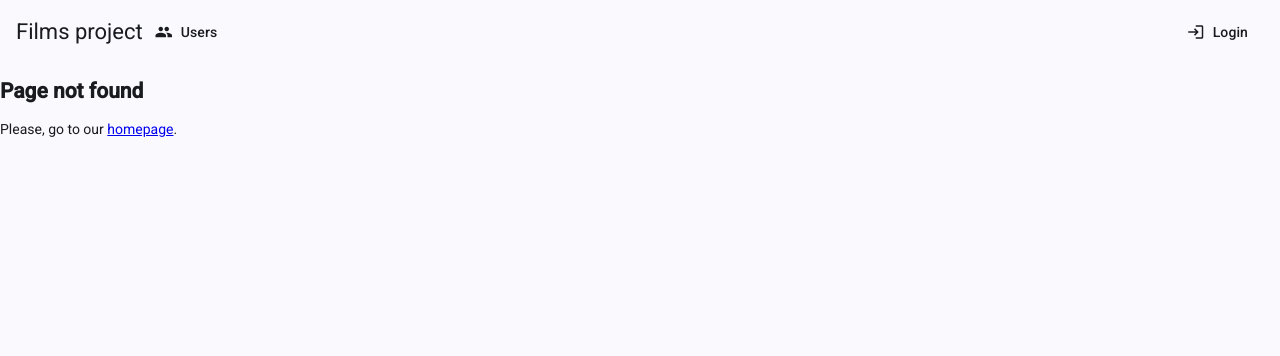
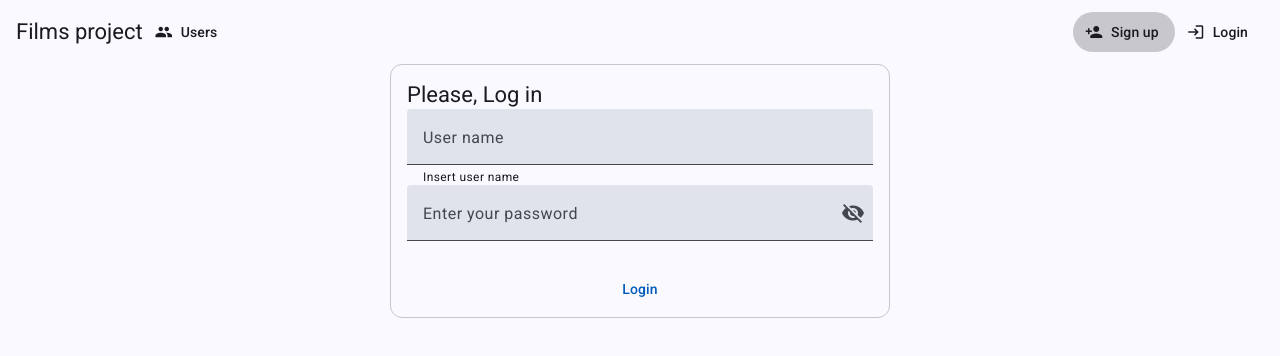
Before and after one commit to Dexawiz/MWT---films, an Angular app: page /register in a window 1280 px wide. Before the commit this address had no page. Shown: the top 356 px of the page. Built offline with nearby package versions, Linux system fonts and the light colour scheme.

Commit message:
register komponent prva verzia

```diff
--- a/src/app/app.routes.ts
+++ b/src/app/app.routes.ts
@@ -2,10 +2,12 @@ import { Routes } from '@angular/router';
 import { UsersTable } from '../pages/users-table/users-table';
 import { Login } from '../pages/login/login';
 import { PageNotFound } from '../pages/page-not-found/page-not-found';
+import { Register } from '../pages/register/register';
 
 export const routes: Routes = [
   {path: 'users', component: UsersTable},
   {path: 'login', component: Login},
+  {path: 'register', component: Register},
   {path: '', redirectTo:'/login', pathMatch: 'full'},
   {path: '**', component: PageNotFound}
 ];
--- a/src/components/navbar/navbar.html
+++ b/src/components/navbar/navbar.html
@@ -6,6 +6,7 @@
     <span class="username">{{loggedUser()}}</span>
     <button matButton (click)="logout()"><mat-icon>logout</mat-icon> Logout</button>
   } @else {
+    <a routerLink="/register" matButton  routerLinkActive="active"><mat-icon>person_add</mat-icon> Sign up</a>
     <a routerLink="/login" matButton  routerLinkActive="active"><mat-icon>login</mat-icon> Login</a>
   }
 </mat-toolbar>
--- /dev/null
+++ b/src/pages/register/register.html
@@ -0,0 +1,34 @@
+<form>
+<mat-card class="login-card" appearance="outlined">
+  <mat-card-header>
+    <mat-card-title>Please, Log in</mat-card-title>
+  </mat-card-header>
+  <mat-card-content>
+    <mat-form-field>
+      <mat-label>User name</mat-label>
+      <input matInput>
+      <mat-hint>Insert user name</mat-hint>
+      <mat-error>
+      </mat-error>
+    </mat-form-field>
+    <mat-form-field>
+      <mat-label>Enter your password</mat-label>
+      <input matInput [type]="hide() ? 'password' : 'text'">
+      <button
+        type="button"
+        matIconButton
+        matSuffix
+        (click)="clickEvent($event)"
+        [attr.aria-label]="'Hide password'"
+        [attr.aria-pressed]="hide()"
+      >
+        <mat-icon>{{hide() ? 'visibility_off' : 'visibility'}}</mat-icon>
+      </button>
+    </mat-form-field>
+
+  </mat-card-content>
+  <mat-card-actions>
+    <button matButton class="login_btn">Login</button>
+  </mat-card-actions>
+</mat-card>
+</form>
--- /dev/null
+++ b/src/pages/register/register.scss
@@ -0,0 +1,10 @@
+.login-card {
+  width: min(100%, 500px);
+  margin-inline: auto;
+}
+.login-card mat-form-field {
+  width: 100%;
+}
+.login_btn {
+  margin-inline: auto;
+}
--- /dev/null
+++ b/src/pages/register/register.ts
@@ -0,0 +1,20 @@
+import { Component, signal } from '@angular/core';
+import { MatButtonModule } from '@angular/material/button';
+import { MatCardModule } from '@angular/material/card';
+import { MatFormFieldModule } from '@angular/material/form-field';
+import { MatIconModule } from '@angular/material/icon';
+import { MatInputModule } from '@angular/material/input';
+
+@Component({
+  selector: 'app-register',
+  imports: [MatCardModule, MatButtonModule, MatFormFieldModule, MatInputModule, MatIconModule],
+  templateUrl: './register.html',
+  styleUrl: './register.scss',
+})
+export class Register {
+  hide = signal(true);
+
+  clickEvent(event: MouseEvent) {
+    this.hide.set(!this.hide());
+  }
+}
```
Also changed, not shown: 1 other file (tests, documents, lock files or other folders).
